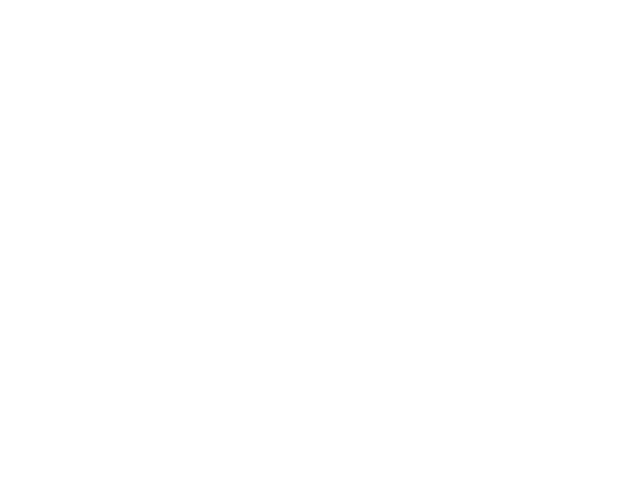
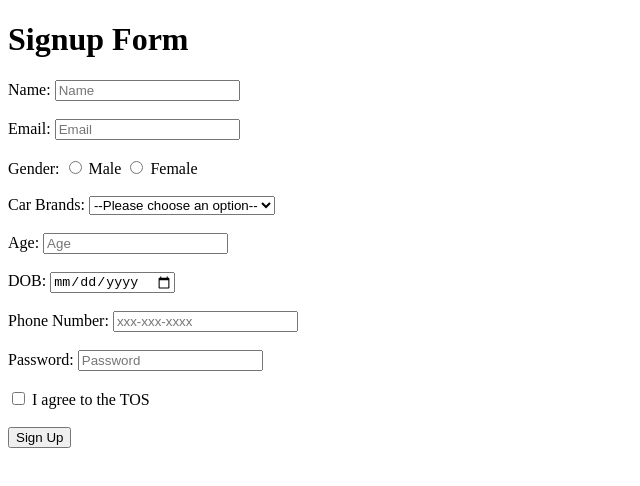
Before and after one commit to acciojob/signup-form-car-nitinPatelDev, a website: page main.html in a window 1280 px wide. Shown: the whole page, without its empty margins (0-640 px from the left). Drawn offline with Linux system fonts and the light colour scheme.

Commit message:
created a submission

```diff
--- a/main.html
+++ b/main.html
@@ -7,7 +7,65 @@
 </head>
 
 <body>
-	<!-- the entire body must be written by student -->
+	<h1>Signup Form</h1>
+    <form method="POST">
+        <!-- Name Field -->
+        <label for="name">Name:</label>
+        <input type="text" id="name" name="name" placeholder="Name" minlength="3" maxlength="50" required>
+        <br><br>
+
+        <!-- Email Field -->
+        <label for="email">Email:</label>
+        <input type="email" id="email" name="email" placeholder="Email" required>
+        <br><br>
+
+        <!-- Gender Field -->
+        <label>Gender:</label>
+        <input type="radio" id="gender_m" name="gender" value="male" required>
+        <label for="gender_m">Male</label>
+        <input type="radio" id="gender_f" name="gender" value="female" required>
+        <label for="gender_f">Female</label>
+        <br><br>
+
+        <!-- Car Brands Field -->
+        <label for="cars">Car Brands:</label>
+        <select id="cars" name="cars" required>
+            <option value="" disabled selected>--Please choose an option--</option>
+            <option value="toyota">Toyota</option>
+            <option value="honda">Honda</option>
+            <option value="ford">Ford</option>
+            <option value="bmw">BMW</option>
+        </select>
+        <br><br>
+
+        <!-- Age Field -->
+        <label for="age">Age:</label>
+        <input type="number" id="age" name="age" placeholder="Age" required>
+        <br><br>
+
+        <!-- DOB Field -->
+        <label for="dob">DOB:</label>
+        <input type="date" id="dob" name="dob" required>
+        <br><br>
+
+        <!-- Phone Number Field -->
+        <label for="tel">Phone Number:</label>
+        <input type="tel" id="tel" name="tel" placeholder="xxx-xxx-xxxx">
+        <br><br>
+
+        <!-- Password Field -->
+        <label for="password">Password:</label>
+        <input type="password" id="password" name="password" placeholder="Password" required>
+        <br><br>
+
+        <!-- TOS Checkbox -->
+        <input type="checkbox" id="tos" name="tos" required>
+        <label for="tos">I agree to the TOS</label>
+        <br><br>
+
+        <!-- Submit Button -->
+        <button type="submit">Sign Up</button>
+    </form>
     <script type="text/javascript" src="./script.js">
 </script>
 
```
